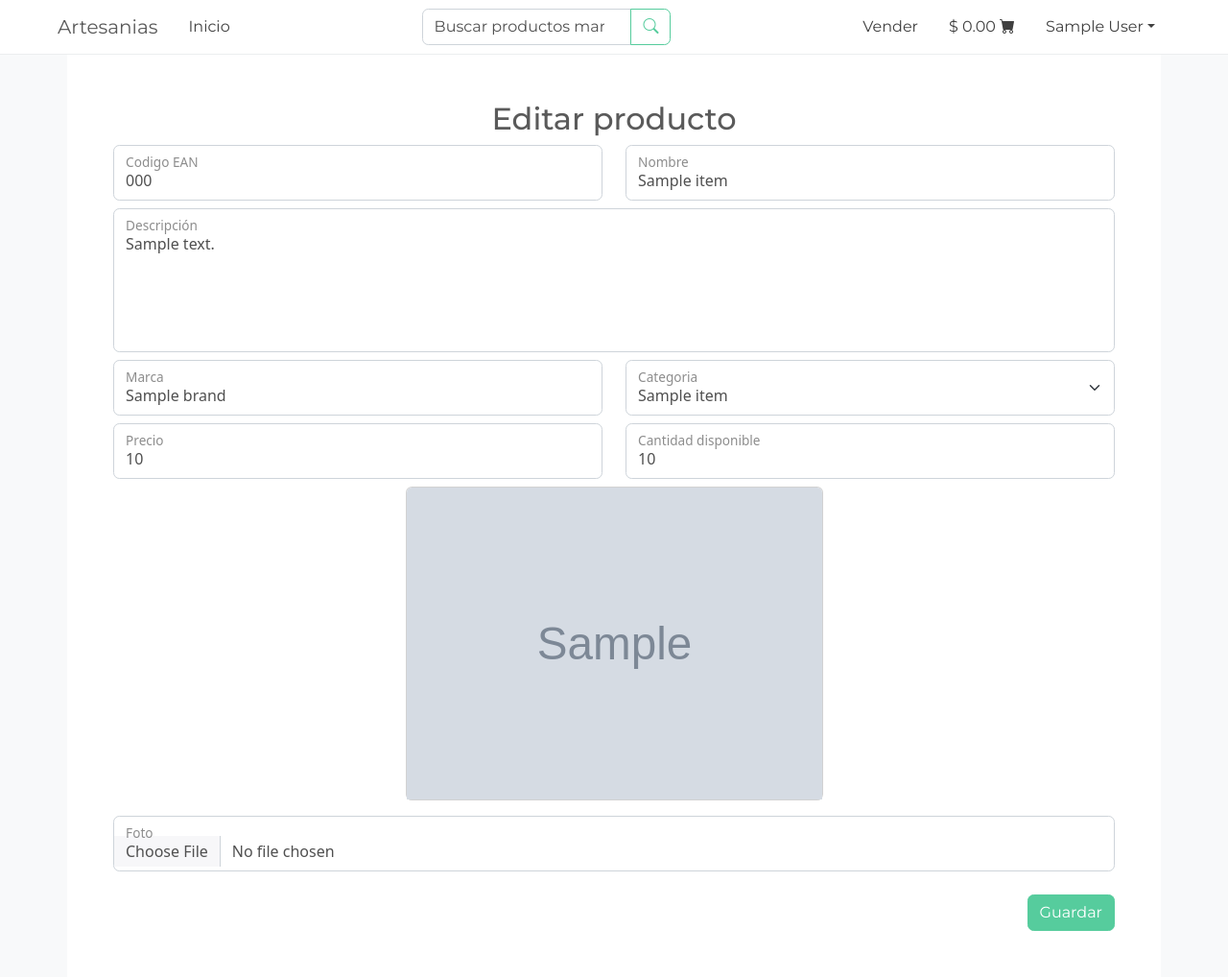
After one commit to cjgutierrez44/Proyecto-8-ecomerce, a Flask app: page /updateProduct/1 in a window 1280 px wide. The commit adds this page. Shown: the whole page at 96% size. Run offline with Flask 3, Linux system fonts and the light colour scheme; the visitor is signed in with stand-in values (Sample User, id 1); grey boxes marked "Sample" are stand-in pictures; a database or web service that is not in the repository returns one stand-in record (values such as "Sample title"); data that the repository does not hold is empty; some libraries are stand-ins or nearby versions.

```diff
--- a/main.py
+++ b/main.py
@@ -120,9 +120,14 @@ def registerProduct():
 			quantity = request.form['quantity']
 			category = request.form['category']
 
-			img_filename = secure_filename(picture.filename)
+			img_filename = eanCode + "-"+secure_filename(picture.filename)
+
 			picture.save(os.path.join(app.config['UPLOAD_FOLDER'], img_filename))
 
+			img_path = os.path.abspath(os.path.join(app.config['UPLOAD_FOLDER'], img_filename))
+
+			with open(img_path, 'rb') as f:
+				imagen = f.read()
 
 			product = {
 				"eanCode": eanCode,
@@ -130,18 +135,26 @@ def registerProduct():
 				"description": description,
 				"brand": brand,
 				"price": price,
-				"picture": "http://localhost:5000/static/uploads/" + img_filename,
+				"picture": img_filename,
 				"quantity": quantity,
 				"category":{
 					"id": category,
-					"name": ""
+					"name": "",
+				},
+				"user": {
+					"id": session["user"]["id"]
 				}
+
 			}
 
 			headers = {'Content-type': 'application/json'}
 			url = "http://localhost:8080/api/products/save"
 			resp = requests.post(url, data=json.dumps(product), headers=headers)
-			print(resp)
+
+
+			url = "http://localhost:8080/api/products/upload/"+ img_filename
+			response = requests.post(url, files={'file': imagen})
+
 			return redirect(url_for("shop"))
 	else:
 		return redirect(url_for("login"))
@@ -203,9 +216,122 @@ def comment(id):
 	resp = requests.post(url, data=json.dumps(comment), headers=headers)
 	return redirect(url_for("product", id = id))
 
+@app.route("/myProducts")
+def myProducts():
+	if "user" in session:
+		url = "http://127.0.0.1:8080/api/products/ByUserId/" + str(session["user"]["id"])
+		products = requests.get(url).json()
+		return render_template("myProducts.html", products = products)
+	else:
+		return redirect(url_for("index"))
+
+@app.route("/deleteProduct/<id>")
+def deleteProduct(id):
+	if "user" in session:
+		url = "http://127.0.0.1:8080/api/products/byId/" + id
+		product = requests.get(url).json()
+		if product["user"]["id"] == session["user"]["id"]:
+			url = "http://127.0.0.1:8080/api/products/remove/" + id
+			resp = requests.get(url).json()
+			return  redirect(url_for("myProducts"))
+		else:
+			return redirect(url_for("myProducts"))
+	else:
+		return redirect(url_for("index"))
+
+@app.route("/myProducts/deleted")
+def deletedProducts():
+	if "user" in session:
+		url = "http://127.0.0.1:8080/api/products/ByUserIdDeleted/" + str(session["user"]["id"])
+		products = requests.get(url).json()
+		return render_template("myProducts.html", products = products)
+	else:
+		return redirect(url_for("index"))
+
+
+@app.route("/restoreProduct/<id>")
+def restoreProduct(id):
+	if "user" in session:
+		url = "http://127.0.0.1:8080/api/products/byId/" + id
+		product = requests.get(url).json()
+		if product["user"]["id"] == session["user"]["id"]:
+			url = "http://127.0.0.1:8080/api/products/restore/" + id
+			resp = requests.get(url).json()
+			return  redirect(url_for("deletedProducts"))
+		else:
+			return redirect(url_for("deletedProducts"))
+	else:
+		return redirect(url_for("index"))
+
+
+@app.route("/updateProduct/<id>", methods = ["GET", "POST"])
+def updateProduct(id):
+	if "user" in session:
+		if request.method == "GET":
+			url = "http://127.0.0.1:8080/api/products/byId/" + id
+			product = requests.get(url).json()
+			if product["user"]["id"] == session["user"]["id"]:
+				url = "http://127.0.0.1:8080/api/categories"
+				categories = requests.get(url).json()
+				return render_template("editProduct.html", product = product, categories = categories)
+			else:
+				return redirect(url_for("myProducts"))
+		else:
+			url = "http://127.0.0.1:8080/api/products/byId/" + id
+			productE = requests.get(url).json()
+
+			eanCode = request.form['eanCode']
+			name = request.form['name']
+			description = request.form['description']
+			brand = request.form['brand']
+			price = request.form['price']
+			picture =  request.files['picture']
+			quantity = request.form['quantity']
+			category = request.form['category']
+
+			img_filename = eanCode + "-"+secure_filename(picture.filename)
+
+			if secure_filename(picture.filename) == "":
+				img_filename = productE["picture"]
+			else:
+				picture.save(os.path.join(app.config['UPLOAD_FOLDER'], img_filename))
+				img_path = os.path.abspath(os.path.join(app.config['UPLOAD_FOLDER'], img_filename))
+				with open(img_path, 'rb') as f:
+					imagen = f.read()
+				url = "http://localhost:8080/api/products/upload/"+ img_filename
+				response = requests.post(url, files={'file': imagen})
+
+			product = {
+				"id": id,
+				"eanCode": eanCode,
+				"name": name,
+				"description": description,
+				"brand": brand,
+				"price": price,
+				"picture": img_filename,
+				"quantity": quantity,
+				"category":{
+					"id": category,
+					"name": "",
+				},
+				"state": productE["state"],
+				"user": {
+					"id": session["user"]["id"]
+				}
+			}
+
+			headers = {'Content-type': 'application/json'}
+			url = "http://localhost:8080/api/products/update"
+			resp = requests.post(url, data=json.dumps(product), headers=headers)
+
+			return redirect(url_for("myProducts"))
+
+	else:
+		return(redirect(url_for("index")))
+
 @app.errorhandler(404)
 def page_not_found(e):
     return render_template('404.html'), 404
 
 
-app.run(host = "192.168.1.6")
+app.run()
--- a/static/js/register.js
+++ b/static/js/register.js
@@ -19,7 +19,6 @@ const txtInfoAddress = document.getElementById("infoAddress");
 
 
 function getCities(idDepartment){
-
       return fetch('http://127.0.0.1:8080/api/cities/byDepartmentId/' + idDepartment)
       .then(response => response.json())
       .then(data => {
--- /dev/null
+++ b/templates/editProduct.html
@@ -0,0 +1,125 @@
+<!DOCTYPE html>
+<html>
+<head>
+  <meta charset="utf-8">
+  <meta name="viewport" content="width=device-width, initial-scale=1">
+  <title>Editando {{product["name"]}}</title>
+  <link rel="stylesheet" type="text/css" href="{{url_for('static', filename='css/bootstrap.css')}}">
+  <link rel="stylesheet" href="https://cdn.jsdelivr.net/npm/bootstrap-icons@1.10.3/font/bootstrap-icons.css">
+  <style>
+    .bg-white{
+      background-color: white;
+    }
+  </style>
+</head>
+<body class="bg-light">
+  {% include 'header.html' %}
+    <div class="container p-5  bg-white">
+
+    <h2 class="text-center  mt-5 mt-md-0">Editar producto</h2>
+    <form action="/updateProduct/{{product['id']}}" enctype="multipart/form-data" method="POST">
+      <div class="row">
+        <div class="col-lg-6">
+          <div class="form-floating mb-2">
+            <input type="number" name="eanCode" class="form-control" id="eanCode" placeholder="Codigo EAN" value="{{product['eanCode']}}">
+            <label for="eanCode">Codigo EAN</label>
+          </div>
+        </div>
+        <div class="col-lg-6">
+          <div class="form-floating mb-2">
+            <input type="text" name="name" id="name" class="form-control" placeholder="Nombre" value="{{product['name']}}">
+            <label for="name">Nombre</label>
+          </div>
+        </div>
+      </div>
+      <div class="row">
+        <div class="col-lg-12">
+          <div class="form-floating mb-2">
+            <textarea class="form-control" name="description" id="description" placeholder="Descripción" style="height: 150px; resize: none;">{{product['description']}}</textarea>
+            <label for="description">Descripción</label>
+          </div>
+        </div>
+      </div>
+      <div class="row">
+        <div class="col-lg-6">
+          <div class="form-floating mb-2">
+            <input type="text" class="form-control" id="brand" name="brand" placeholder="Marca" value="{{product['brand']}}">
+            <label for="brand">Marca</label>
+          </div>
+        </div>
+        <div class="col-lg-6">
+          <div class="form-floating md-2">
+            <select class="form-select" id="category" name="category">
+             <option value="" selected disabled>Seleccione</option>
+              {% for category in categories %}
+                {% if category['id'] == product['category']['id']%}
+                  <option value="{{category['id']}}" selected>{{category['name']}}</option>
+                {% else %}
+                  <option value="{{category['id']}}">{{category['name']}}</option>
+                {% endif %}
+              {% endfor %}
+            </select>
+            <label for="streetType">Categoria</label>
+            <div class="invalid-feedback">
+
+              Por favor complete este campo
+
+            </div>
+          </div>
+        </div>
+      </div>
+      <div class="row">
+        <div class="col-lg-6">
+          <div class="form-floating mb-2">
+            <input type="number" name="price" class="form-control" id="price" placeholder="Precio" value="{{product['price']}}">
+            <label for="price">Precio</label>
+          </div>
+        </div>
+        <div class="col-lg-6">
+          <div class="form-floating mb-2">
+            <input type="number" name="quantity" class="form-control" id="quantity" placeholder="Cantidad disponible" value="{{product['quantity']}}">
+            <label for="quantity">Cantidad disponible</label>
+          </div>
+        </div>
+      </div>
+      <div class="row">
+        <div class="col-lg-12">
+          <div class="card col-5 mx-auto mb-3">
+            <img src="http://127.0.0.1:8080/api/products/imagen/{{product['picture']}}" class="card-img-top " style="">
+          </div>
+          <div class="form-floating mb-2">
+            <input type="file" name="picture" class="form-control" id="picture" placeholder="Foto">
+            <label for="picture">Foto</label>
+          </div>
+        </div>
+      </div>
+      <div class="d-flex justify-content-end">
+        <button type="submit" class="btn btn-success mt-3">Guardar</button>
+      </div>
+    </form>
+
+  </div>
+  <script>
+    (() => {
+      'use strict'
+
+// Fetch all the forms we want to apply custom Bootstrap validation styles to
+      const forms = document.querySelectorAll('.needs-validation')
+
+// Loop over them and prevent submission
+      Array.from(forms).forEach(form => {
+        form.addEventListener('submit', event => {
+          if (!form.checkValidity()) {
+            event.preventDefault()
+            event.stopPropagation()
+          }
+
+          form.classList.add('was-validated')
+        }, false)
+      })
+    })()
+  </script>
+</body>
+<script src="https://cdn.jsdelivr.net/npm/bootstrap@5.3.0-alpha1/dist/js/bootstrap.bundle.min.js" integrity="sha384-w76AqPfDkMBDXo30jS1Sgez6pr3x5MlQ1ZAGC+nuZB+EYdgRZgiwxhTBTkF7CXvN" crossorigin="anonymous"></script>
+</body>
+</html>
--- a/templates/header.html
+++ b/templates/header.html
@@ -30,7 +30,7 @@
             {{session["user"]["name"]}}</a>
             <div class="dropdown-menu">
               <a class="dropdown-item" href="/editProfile">Editar perfil</a>
-              <a class="dropdown-item" href="#">Mis productos</a>
+              <a class="dropdown-item" href="/myProducts">Mis productos</a>
               <a class="dropdown-item" href="#">Compras</a>
               <div class="dropdown-divider"></div>
               <a class="dropdown-item" href="/logout">Salir</a>
--- a/templates/product.html
+++ b/templates/product.html
@@ -24,16 +24,16 @@
 	<div class="container">
 		<div class="row ">
 			<div class="col-lg-6 py-lg-5 d-flex align-items-center justify-content-center">
-				<img src="{{product['picture']}}" alt="" style="" class="image">
+				<img src="http://127.0.0.1:8080/api/products/imagen/{{product['picture']}}" alt="" style="" class="image">
 			</div>
-
 			<div class="col-lg-6 p-lg-5 d-flex flex-column justify-content-center">
 				<h3 class="">{{product["name"]}}</h3>
 				<h2 class="text-success">$ {{product["price"]}}</h2>
 				<p>{{product["description"]}}</p>
 				<p>Marca: {{product["brand"]}}</p>
 				<p>Categoria: {{product["category"]["name"]}}</p>
-				<a href="#" class="btn btn-success align-self-start px-5">Comprar</a>
+				<a href="#" class="btn btn-success align-self-start px-5 mb-5">Comprar</a>
+				<p>Publicado por: {{product["user"]["name"]}} {{product["user"]["lastName"]}}</p>
 			</div>
 		</div>
 		<div class="row mt-3">
--- a/templates/shop.html
+++ b/templates/shop.html
@@ -63,7 +63,7 @@
             <div class="card h-100">
               <div class="card-header">
                 <a href="/shop/product/{{product['id']}}">
-                  <img src="{{product['picture']}}" class="card-img-top" style="height:317px;">
+                  <img src="http://127.0.0.1:8080/api/products/imagen/{{product['picture']}}" class="card-img-top" style="height:317px;">
                 </a>
               </div>
               <div class="card-body d-flex flex-column mb-3">
```
Also changed, not shown: templates/myProducts.html (added, +84 -0 lines), static/uploads/1-D_NQ_NP_761490-CBT46393319902_062021-O.webp (added), static/uploads/2-D_NQ_NP_727742-CBT51122237425_082022-O.webp (added), static/uploads/222256-xdd.jpg (added), static/uploads/342-Screenshot_from_2023-04-17_08-49-55.png (added), static/uploads/4-D_NQ_NP_922501-MCO42766484494_072020-O.webp (added), static/uploads/774-D_NQ_NP_850045-MCO47874616623_102021-O.webp (added), static/uploads/774-D_NQ_NP_987621-MCO47874601721_102021-O.webp (added), static/uploads/777-Screenshot_from_2023-03-24_09-15-36.png (added), static/uploads/777851-Ultimaker_cura.png (added), static/uploads/Screenshot_from_2023-04-17_08-49-55.png (added), 1 other file.
